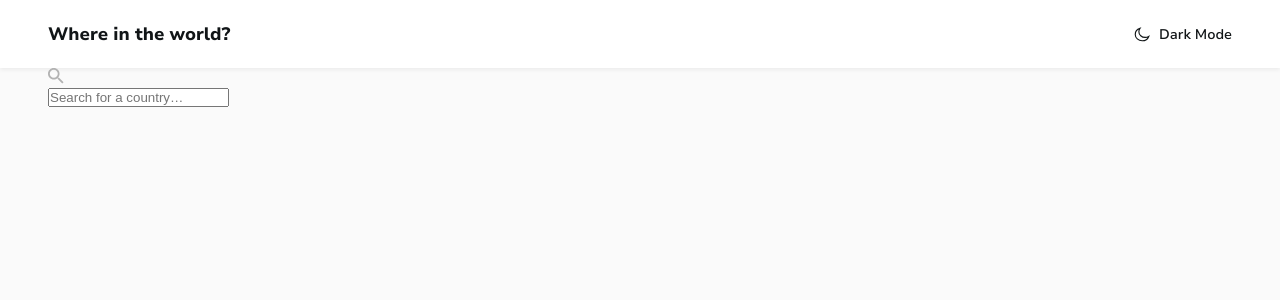
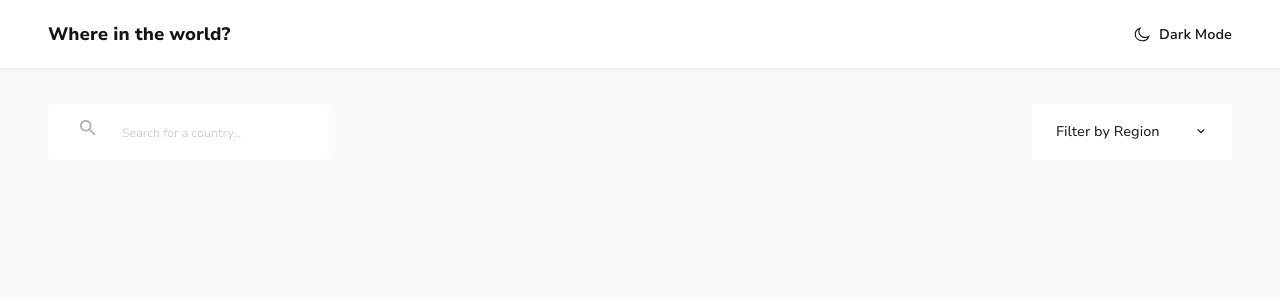
Before and after one commit to Raheemcodes/population-web-app, a React (Create React App) app: page / in a window 1280 px wide. Shown: the top 300 px of the page. Built offline with nearby package versions, Linux system fonts and the light colour scheme.

Commit message:
Create & Add Filter Component

```diff
--- /dev/null
+++ b/src/components/filter/Filter.module.scss
@@ -0,0 +1,85 @@
+@import '../../shared/shared';
+
+.dropdown {
+  position: relative;
+  width: toRem(200);
+
+  @media screen and (min-width: $md) {
+  }
+
+  &.opened {
+    .dropdown-arrow {
+      transform: rotateZ(180deg);
+    }
+
+    .dropdown-list {
+      opacity: 1;
+    }
+  }
+}
+
+.dropdown-btn {
+  @include between-centered();
+  width: 100%;
+  font-family: var(--font-name);
+  font-size: toRem(12);
+  font-weight: 400;
+  line-height: toRem(20);
+  color: var(--font-color);
+  background-color: var(--main-element-color);
+  padding: toRem(14) toRem(24);
+
+  @media screen and (min-width: $md) {
+    font-size: toRem(14);
+    padding: toRem(18) toRem(24);
+  }
+}
+
+.dropdown-arrow {
+  @include display-flex();
+  width: toRem(10);
+  height: toRem(10);
+  transition: transform 0.3s ease-out;
+
+  @media screen and (min-width: $md) {
+    width: toRem(12);
+    height: toRem(12);
+  }
+
+  svg {
+    width: 100%;
+    height: 100%;
+
+    path {
+      fill: var(--font-color);
+    }
+  }
+}
+
+.dropdown-list {
+  list-style: none;
+  position: absolute;
+  width: 100%;
+  top: 100%;
+  background-color: var(--main-element-color);
+  margin-top: toRem(4);
+  padding: toRem(12) 0;
+  opacity: 0;
+  border-radius: toRem(5);
+  transition: opacity 0.3s ease-out;
+}
+
+.dropdown-item {
+  width: 100%;
+  font-family: var(--font-name);
+  font-size: toRem(12);
+  font-weight: 400;
+  line-height: toRem(16);
+  color: var(--font-color);
+  padding: toRem(4) toRem(24);
+  cursor: pointer;
+
+  @media screen and (min-width: $md) {
+    font-size: toRem(14);
+  }
+}
--- /dev/null
+++ b/src/components/filter/Filter.tsx
@@ -0,0 +1,57 @@
+import { useState } from 'react';
+import classes from './Filter.module.scss';
+
+const Filter = () => {
+  const [isOpen, setIsOpen] = useState<boolean>(false);
+  const [openClass, setOpenClass] = useState<string>('');
+
+  const clickHandler = () => {
+    if (!isOpen) {
+      setIsOpen(() => true);
+      setTimeout(() => setOpenClass(() => classes['opened']), 300);
+    } else {
+      setOpenClass(() => '');
+      setTimeout(() => setIsOpen(() => false), 300);
+    }
+  };
+
+  return (
+    <div className={`${classes['dropdown']} ${openClass}`}>
+      <button
+        className={classes['dropdown-btn']}
+        title='dropdown title'
+        onClick={clickHandler}
+      >
+        <span>Filter by Region</span>
+
+        <div className={classes['dropdown-arrow']}>
+          <svg
+            xmlns='http://www.w3.org/2000/svg'
+            width='10'
+            height='10'
+            fill='none'
+          >
+            <path
+              fillRule='evenodd'
+              clipRule='evenodd'
+              d='M7.875 2.875L5 5.75L2.125 2.875L1.25 3.75L5 7.5L8.75 3.75L7.875 2.875Z'
+              fill='black'
+            />
+          </svg>
+        </div>
+      </button>
+
+      {isOpen && (
+        <ul className={classes['dropdown-list']}>
+          <li className={classes['dropdown-item']}>Africa</li>
+          <li className={classes['dropdown-item']}>America</li>
+          <li className={classes['dropdown-item']}>Asia</li>
+          <li className={classes['dropdown-item']}>Europe</li>
+          <li className={classes['dropdown-item']}>Oceania</li>
+        </ul>
+      )}
+    </div>
+  );
+};
+
+export default Filter;
--- a/src/components/header/header.module.scss
+++ b/src/components/header/header.module.scss
@@ -48,6 +48,10 @@
     width: toRem(16);
     height: toRem(16);
 
+    path {
+      stroke: var(--font-color);
+    }
+
     @media screen and (min-width: $md) {
       width: toRem(18);
       height: toRem(18);
--- a/src/components/search/Search.module.scss
+++ b/src/components/search/Search.module.scss
@@ -0,0 +1,47 @@
+@import '../../shared/shared';
+
+.form-control {
+  @include display-flex();
+  background-color: var(--main-element-color);
+  border-radius: toRem(5);
+  gap: toRem(26);
+  padding: toRem(14) toRem(32);
+  max-width: toRem(480);
+
+  @media screen and (min-width: $md) {
+    padding: toRem(16) toRem(32);
+  }
+  @media screen and (min-width: $two-xl) {
+    padding: toRem(18) toRem(32);
+  }
+
+  input {
+    width: 100%;
+    border: none;
+    background-color: #0000;
+    font-family: var(--font-name);
+    font-size: toRem(14);
+    font-weight: 600;
+    color: var(--input);
+
+    &::placeholder {
+      font-size: toRem(12);
+      font-weight: 300;
+      color: var(--placeholder);
+    }
+  }
+}
+
+.icon {
+  width: toRem(16);
+  height: toRem(16);
+
+  @media screen and (min-width: $md) {
+    width: toRem(17);
+    height: toRem(17);
+  }
+  @media screen and (min-width: $two-xl) {
+    width: toRem(18);
+    height: toRem(18);
+  }
+}
--- a/src/components/search/Search.tsx
+++ b/src/components/search/Search.tsx
@@ -12,8 +12,8 @@ const SearchInput = () => {
           fill='none'
         >
           <path
-            fill-rule='evenodd'
-            clip-rule='evenodd'
+            fillRule='evenodd'
+            clipRule='evenodd'
             d='M11.1111 9.77778H10.4L10.1333 9.51111C11.0222 8.53333 11.5556 7.2 11.5556 5.77778C11.5556 2.57778 8.97778 0 5.77778 0C2.57778 0 0 2.57778 0 5.77778C0 8.97778 2.57778 11.5556 5.77778 11.5556C7.2 11.5556 8.53333 11.0222 9.51111 10.1333L9.77778 10.4V11.1111L14.2222 15.5556L15.5556 14.2222L11.1111 9.77778ZM5.77778 9.77778C3.55556 9.77778 1.77778 8 1.77778 5.77778C1.77778 3.55556 3.55556 1.77778 5.77778 1.77778C8 1.77778 9.77778 3.55556 9.77778 5.77778C9.77778 8 8 9.77778 5.77778 9.77778Z'
             fill='#B2B2B2'
           />
--- a/src/index.scss
+++ b/src/index.scss
@@ -6,6 +6,16 @@
     url('./assets/fonts/Nunito_Sans/static/NunitoSans_10pt-Light.ttf')
       format('truetype');
   font-weight: 300;
+  font-display: block;
+  font-style: normal;
+}
+
+@font-face {
+  font-family: 'Nunito Sans';
+  src: local(Nunito-Sans-Regular),
+    url('./assets/fonts/Nunito_Sans/static/NunitoSans_10pt-Regular.ttf')
+      format('truetype');
+  font-weight: 400;
   font-display: block;
   font-style: normal;
 }
@@ -46,6 +56,7 @@ body {
   width: 100%;
   height: 100%;
   min-width: toRem(280);
+  font-family: var(--font-name);
   // @include custom-scrollbar();
 }
 
@@ -54,22 +65,19 @@ body {
   --main-element-color: #ffffff;
   --font-color: #111517;
   --font-name: 'Nunito Sans', sans-serif;
+  --placeholder: #c4c4c4;
+  --input: #b3b3b3;
 
   @media (prefers-color-scheme: dark) {
     --bg-color: #202c36;
     --main-element-color: #2b3844;
     --font-color: #fff;
+    --placeholder: #ffffff;
+    --input: #fff;
   }
 
   .dark-theme {
-    --bg-color: #202c36;
-    --main-element-color: #2b3844;
-    --font-color: #111517;
-
     @media (prefers-color-scheme: dark) {
-      --bg-color: #fafafa;
-      --main-element-color: #ffffff;
-      --font-color: #fff;
     }
   }
 }
--- a/src/pages/home/Home.module.scss
+++ b/src/pages/home/Home.module.scss
@@ -1,3 +1,24 @@
+@import '../../shared/shared';
+
 .main {
-  padding: toRem(24) 0;
+  padding-top: toRem(24);
+
+  @media screen and (min-width: $md) {
+    padding-top: toRem(36);
+  }
+  @media screen and (min-width: $two-xl) {
+    padding-top: toRem(48);
+  }
 }
+
+.search-filter {
+  @include column-flex();
+  gap: toRem(42);
+
+  @media screen and (min-width: $md) {
+    flex-direction: row;
+    justify-content: space-between;
+  }
+  @media screen and (min-width: $two-xl) {
+  }
+}
--- a/src/pages/home/Home.tsx
+++ b/src/pages/home/Home.tsx
@@ -1,10 +1,15 @@
+import Filter from '../../components/filter/Filter';
 import SearchInput from '../../components/search/Search';
 import classes from './Home.module.scss';
 
 const HomePage = () => {
   return (
     <main className={classes.main}>
-      <SearchInput />
+      <section className={classes['search-filter']}>
+        <SearchInput />
+
+        <Filter />
+      </section>
     </main>
   );
 };
```
